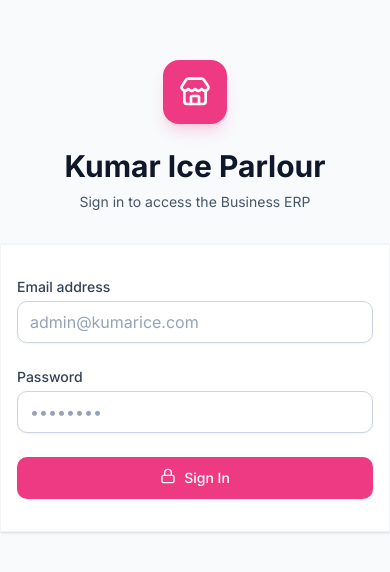
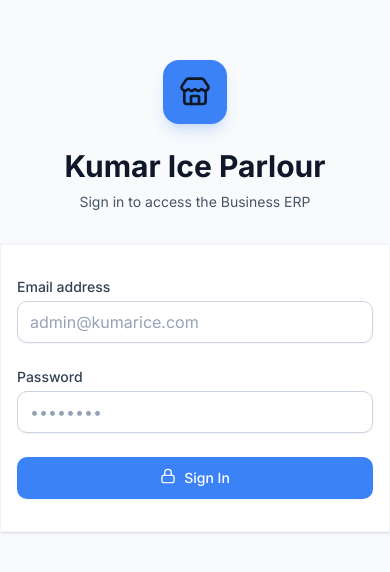
Before and after one commit to Pratul-Kumar/kumariceplaour, a React (Vite) app: page /login in a window 390 px wide. Shown: the part 126-698 px from the top of the page. Built offline with nearby package versions, Linux system fonts and the light colour scheme; no server answers.

Commit message:
fix: modal z-index and mobile padding, update to clean modern aesthetic theme

```diff
--- a/src/components/ui/modal.tsx
+++ b/src/components/ui/modal.tsx
@@ -1,4 +1,5 @@
 import React from "react";
+import { createPortal } from "react-dom";
 import { X } from "lucide-react";
 import { cn } from "@/lib/utils";
 import { Button } from "./index";
@@ -21,8 +22,8 @@
 
   if (!open) return null;
 
-  return (
-    <div className="fixed inset-0 z-50 flex items-end sm:items-center justify-center">
+  const modalContent = (
+    <div className="fixed inset-0 z-[9999] flex items-end sm:items-center justify-center">
       <div className="absolute inset-0 bg-black/60 backdrop-blur-sm animate-fade-in" onClick={onClose} />
       <div
         className={cn(
@@ -43,10 +44,12 @@
             </button>
           </div>
         )}
-        <div className="p-6">{children}</div>
+        <div className="p-6 pb-8 sm:pb-6">{children}</div>
       </div>
     </div>
   );
+
+  return createPortal(modalContent, document.body);
 }
 
 interface ConfirmDialogProps {
--- a/src/index.css
+++ b/src/index.css
@@ -10,24 +10,24 @@
 @layer base {
   :root {
     --background: 0 0% 100%;
-    --foreground: 336 30% 8%;
+    --foreground: 222 47% 11%;
     --card: 0 0% 100%;
-    --card-foreground: 336 30% 8%;
+    --card-foreground: 222 47% 11%;
     --popover: 0 0% 100%;
-    --popover-foreground: 336 30% 8%;
-    --primary: 336 84% 52%;
-    --primary-foreground: 0 0% 100%;
-    --secondary: 336 20% 95%;
-    --secondary-foreground: 336 15% 40%;
-    --muted: 336 20% 95%;
-    --muted-foreground: 336 12% 50%;
-    --accent: 336 30% 92%;
-    --accent-foreground: 336 30% 15%;
+    --popover-foreground: 222 47% 11%;
+    --primary: 221 83% 53%;
+    --primary-foreground: 210 40% 98%;
+    --secondary: 210 40% 96.1%;
+    --secondary-foreground: 222.2 47.4% 11.2%;
+    --muted: 210 40% 96.1%;
+    --muted-foreground: 215.4 16.3% 46.9%;
+    --accent: 210 40% 96.1%;
+    --accent-foreground: 222.2 47.4% 11.2%;
     --destructive: 0 84% 60%;
     --destructive-foreground: 0 0% 100%;
-    --border: 336 20% 88%;
-    --input: 336 20% 88%;
-    --ring: 336 84% 52%;
+    --border: 214.3 31.8% 91.4%;
+    --input: 214.3 31.8% 91.4%;
+    --ring: 221 83% 53%;
     --radius: 0.75rem;
     --success: 160 84% 39%;
     --success-foreground: 0 0% 100%;
@@ -36,25 +36,25 @@
   }
 
   .dark {
-    --background: 336 25% 5%;
-    --foreground: 336 10% 95%;
-    --card: 336 22% 8%;
-    --card-foreground: 336 10% 95%;
-    --popover: 336 22% 8%;
-    --popover-foreground: 336 10% 95%;
-    --primary: 336 84% 58%;
-    --primary-foreground: 0 0% 100%;
-    --secondary: 336 20% 13%;
-    --secondary-foreground: 336 10% 65%;
-    --muted: 336 20% 13%;
-    --muted-foreground: 336 10% 55%;
-    --accent: 336 25% 16%;
-    --accent-foreground: 336 10% 95%;
+    --background: 222.2 84% 4.9%;
+    --foreground: 210 40% 98%;
+    --card: 222.2 84% 4.9%;
+    --card-foreground: 210 40% 98%;
+    --popover: 222.2 84% 4.9%;
+    --popover-foreground: 210 40% 98%;
+    --primary: 217.2 91.2% 59.8%;
+    --primary-foreground: 222.2 47.4% 11.2%;
+    --secondary: 217.2 32.6% 17.5%;
+    --secondary-foreground: 210 40% 98%;
+    --muted: 217.2 32.6% 17.5%;
+    --muted-foreground: 215 20.2% 65.1%;
+    --accent: 217.2 32.6% 17.5%;
+    --accent-foreground: 210 40% 98%;
     --destructive: 0 63% 55%;
-    --destructive-foreground: 0 0% 100%;
-    --border: 336 20% 16%;
-    --input: 336 20% 16%;
-    --ring: 336 84% 58%;
+    --destructive-foreground: 210 40% 98%;
+    --border: 217.2 32.6% 17.5%;
+    --input: 217.2 32.6% 17.5%;
+    --ring: 212.7 26.8% 83.9%;
     --success: 160 60% 45%;
     --success-foreground: 0 0% 100%;
     --warning: 38 80% 55%;
```
